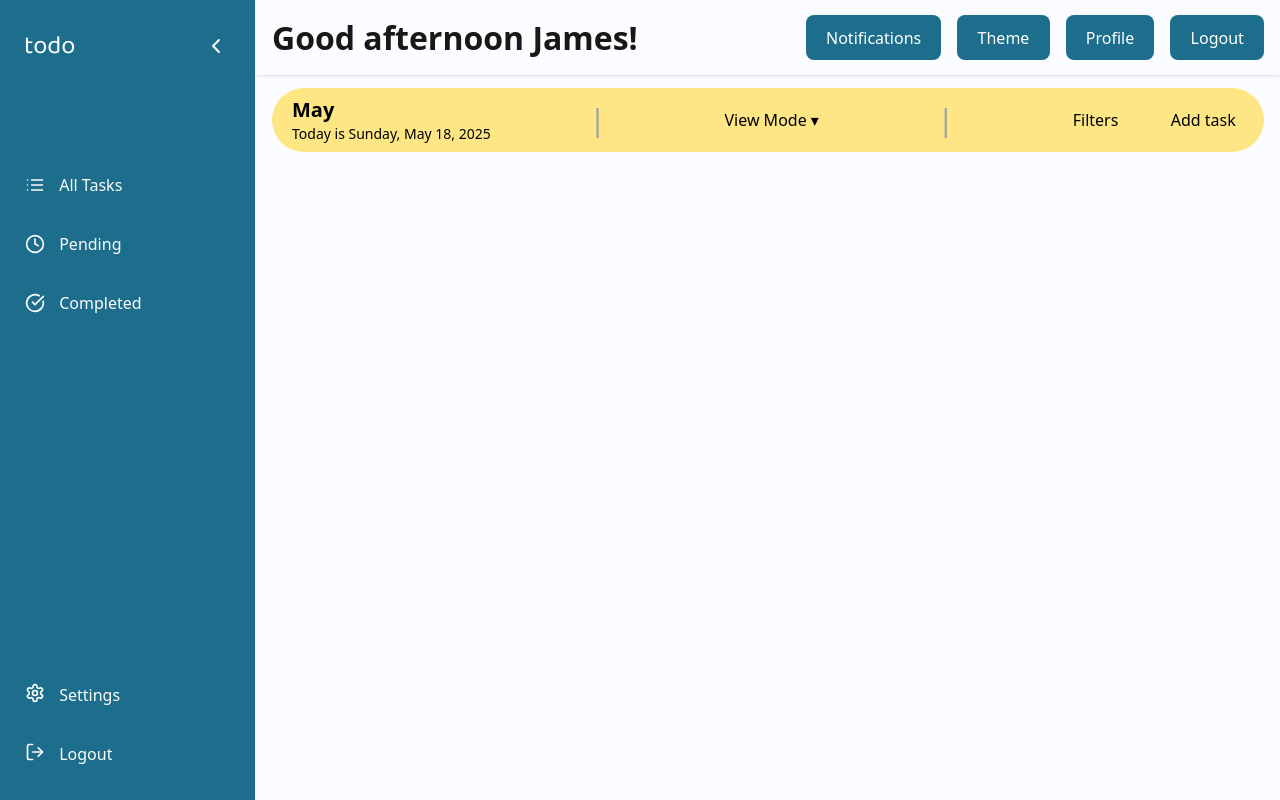
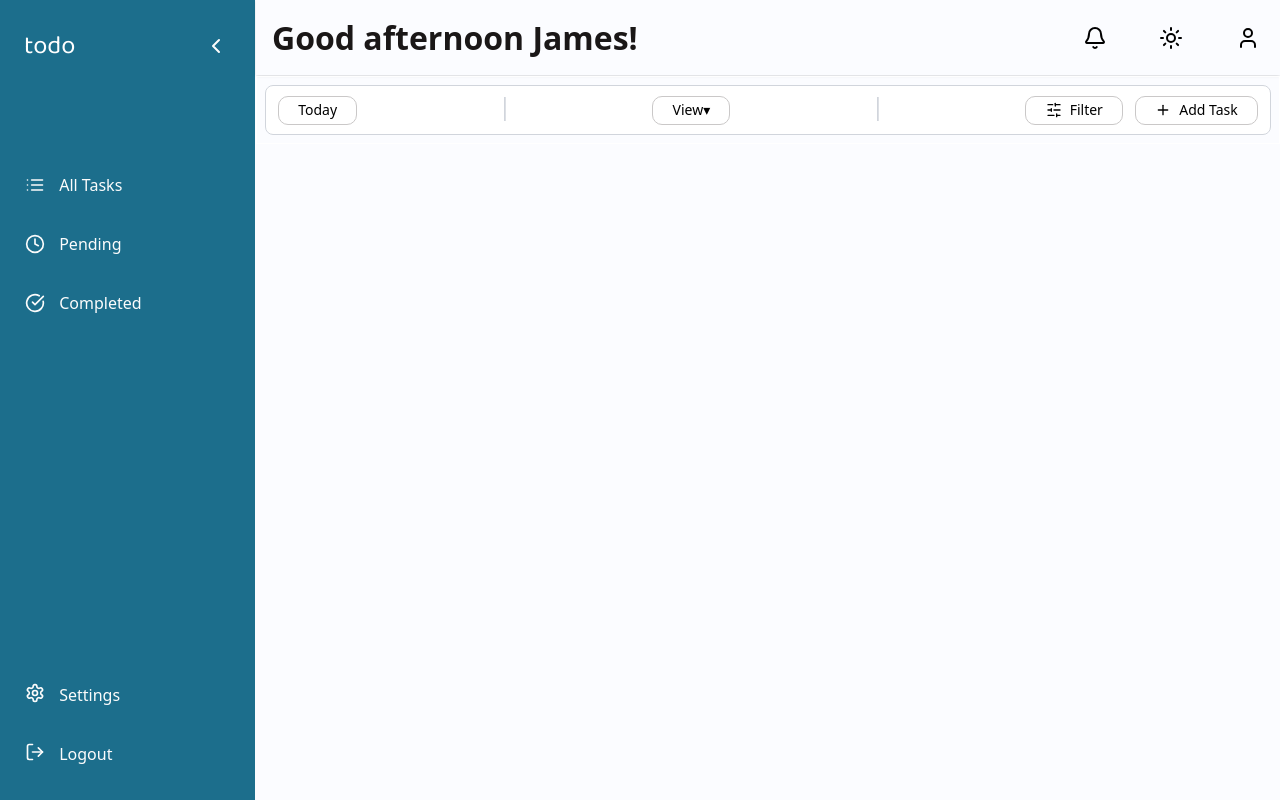
Before and after one commit to humnaliaquat/task-management-app, a React (Vite) app in the folder to-do-app/: page / in a window 1280 px wide. Built offline with nearby package versions, Linux system fonts and the light colour scheme.

Commit message:
few changes in navbar and others

```diff
--- a/to-do-app/src/App.css
+++ b/to-do-app/src/App.css
@@ -19,13 +19,22 @@
   outline: none;
 }
 .btn{
-  background-color: #1C6E8C;
+  border-radius: 30px;
+  height: 33px;
+}
+.btn1{
+  border-radius: 10px;
+  height: 29px;
+  border: 1px solid rgb(202, 200, 200);
 }
 .btn:hover{
-  background-color: #3c97b8;
+  background-color: #ececec;
+}
+.btn1:hover{
+  background-color: #ececec;
 }
 .welcome{
-  font-size: 2rem;
+
   color: #1a1717;
   font-weight: 700;
 
--- a/to-do-app/src/App.jsx
+++ b/to-do-app/src/App.jsx
@@ -24,7 +24,7 @@ function App() {
     <div>
       <SideBar collapsed={collapsed} setCollapsed={setCollapsed} />
       <Navbar collapsed={collapsed} />
-      <MainContent />
+      <MainContent collapsed={collapsed} />
     </div>
   );
 }
--- a/to-do-app/src/components/MainContent.jsx
+++ b/to-do-app/src/components/MainContent.jsx
@@ -1,7 +1,7 @@
-import { Key } from "lucide-react";
+import { SlidersHorizontal, Plus } from "lucide-react";
 import React, { useState, useRef, useEffect } from "react";
 
-export default function MainContent() {
+export default function MainContent({ collapsed }) {
   const [isOpen, setIsOpen] = useState(false);
   const dropdownRef = useRef(null);
 
@@ -29,26 +29,36 @@ export default function MainContent() {
   }, []);
 
   return (
-    <div className="main-content flex-1 p-2 fixed top-22 left-68 right-4  bg-amber-200 rounded-4xl">
+    <div
+      className={`main-content flex-1  fixed top-19 right-4  border p-2 ${
+        collapsed
+          ? "left-18 w-[calc(100%-72px)]"
+          : "left-64 w-[calc(100%-256px)]"
+      }`}
+    >
       {/* Header Row */}
-      <div className="header flex justify-between flex-row items-center ">
+      <div className="header flex justify-between items-center px-3 py-1 border border-gray-300 rounded-lg  bg-white ">
         {/* Left: Date */}
-        <div className="flex flex-col justify-start items-start pl-3">
-          <h1 className="text-black text-xl font-semibold">{month}</h1>
-          <h2 className="text-black text-sm">
-            Today is {day}, {month} {date}, {year}
-          </h2>
+        <div className="flex flex-col justify-start items-start ">
+          {/* Short text for small screens */}
+          <button className="flex items-center  btn1 border border-gray-300 rounded-lg  text-black px-2 py-2">
+            <span className="text-[12px] sm:text-sm md:text-sm">Today</span>
+          </button>
         </div>
-        <p className="text-gray-400  text-3xl"> | </p>
+
+        <p className="text-gray-300  text-2xl pb-2"> | </p>
         {/* Center: View Mode Buttons */}
         <div className="relative " ref={dropdownRef}>
-          <button className="text-black" onClick={() => setIsOpen(!isOpen)}>
-            View Mode ▾
+          <button
+            className="flex items-center text-black btn1 text-sm px-2 py-1 rounded  transition sm:text-sm md:text-sm"
+            onClick={() => setIsOpen(!isOpen)}
+          >
+            <span className="text-[12px] sm:text-sm md:text-sm">View▾</span>
           </button>
 
           {isOpen && (
-            <div className="absolute mt-2 z-10 bg-white rounded-xl shadow-lg">
-              <ul className="text-black flex flex-col items-start w-40">
+            <div className="absolute mt-2 z-10 bg-white rounded-xl ">
+              <ul className="text-black flex flex-col items-start w-45 shadow-sm">
                 <li className="w-full px-4 py-2 text-left hover:bg-blue-100 cursor-pointer rounded-2xl">
                   Board view
                 </li>
@@ -64,11 +74,20 @@ export default function MainContent() {
         </div>
 
         {/* Right: Filter + Add */}
-        <p className="text-gray-400 text-3xl"> | </p>
+        <p className="text-gray-300  text-2xl pb-2"> | </p>
 
-        <div className="flex gap-3 pr-0 mr-0">
-          <button className="text-black">Filters</button>
-          <button className="text-black">Add task</button>
+        <div className="flex gap-3 p-0 ">
+          {/* Filter Button */}
+          <button className="flex items-center gap-2 btn1 text-black px-2 py-0.5  transition-all">
+            <SlidersHorizontal className="w-4 h-3 sm:w-4 sm:h-4 md:w-4 md:h-4 text-black" />
+            <span className="text-[12px] sm:text-sm md:text-sm">Filter</span>
+          </button>
+
+          {/* Add Task Button */}
+          <button className="flex items-center gap-2 btn1 px-3 py-1 whitespace-nowrap text-black">
+            <Plus className="w-3 h-3 sm:w-3 sm:h-3 md:w-4 md:h-4 text-black" />
+            <span className="text-[12px] sm:text-sm md:text-sm">Add Task</span>
+          </button>
         </div>
       </div>
 
--- a/to-do-app/src/components/Navbar.jsx
+++ b/to-do-app/src/components/Navbar.jsx
@@ -1,23 +1,26 @@
+import { Bell, Sun, LogIn, LogOut, User, LogInIcon } from "lucide-react";
 export default function Navbar({ collapsed }) {
   return (
     <nav
-      className={`fixed top-0 h-[75px] flex items-center justify-between  px-4  shadow ${
+      className={`fixed top-0 h-[75px] flex items-center justify-between   shadow ${
         collapsed
           ? "left-18 w-[calc(100%-72px)]"
           : "left-64 w-[calc(100%-256px)]"
       }`}
     >
-      <h1 className="welcome">Good afternoon James!</h1>
-      <div className="flex items-center gap-4">
-        <button className="btn text-white px-4 py-1 rounded-b-full">
-          Notifications{" "}
+      <h1 className="welcome text-[1.1rem] sm:text-[1.5rem] md:text-[1.5rem] lg:text-[2rem] font-semibold p-4">
+        Good afternoon James!
+      </h1>
+      <div className="flex items-center gap-3">
+        <button className="btn flex items-center   text-black ">
+          <Bell className="w-4 h-4 sm:w-5 sm:h-5 md:w-6 md:h-6" />
         </button>
-        <button className=" btn text-white px-4 py-1 rounded">Theme</button>
-        <button className="btn text-white px-4 py-1 rounded-b-full">
-          Profile
+        <button className="btn flex items-center    text-black  ">
+          <Sun className="w-4 h-4 sm:w-5 sm:h-5 md:w-6 md:h-6" />
         </button>
-
-        <button className="btn text-white px-4 py-1 rounded">Logout</button>
+        <button className="btn flex items-center    text-black ">
+          <User className="w-4 h-4 sm:w-5 sm:h-5 md:w-6 md:h-6" />
+        </button>
       </div>
     </nav>
   );
```
